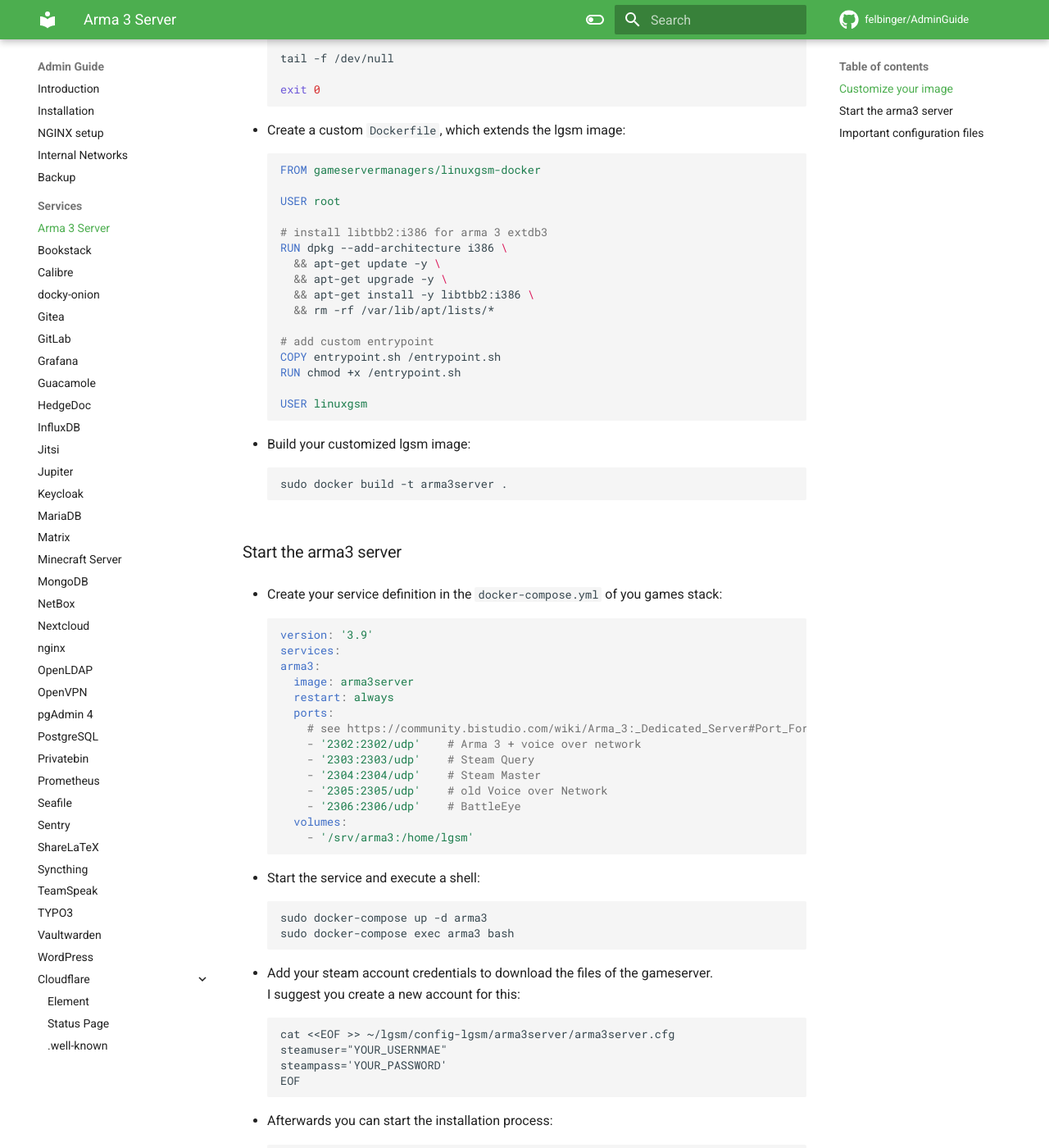
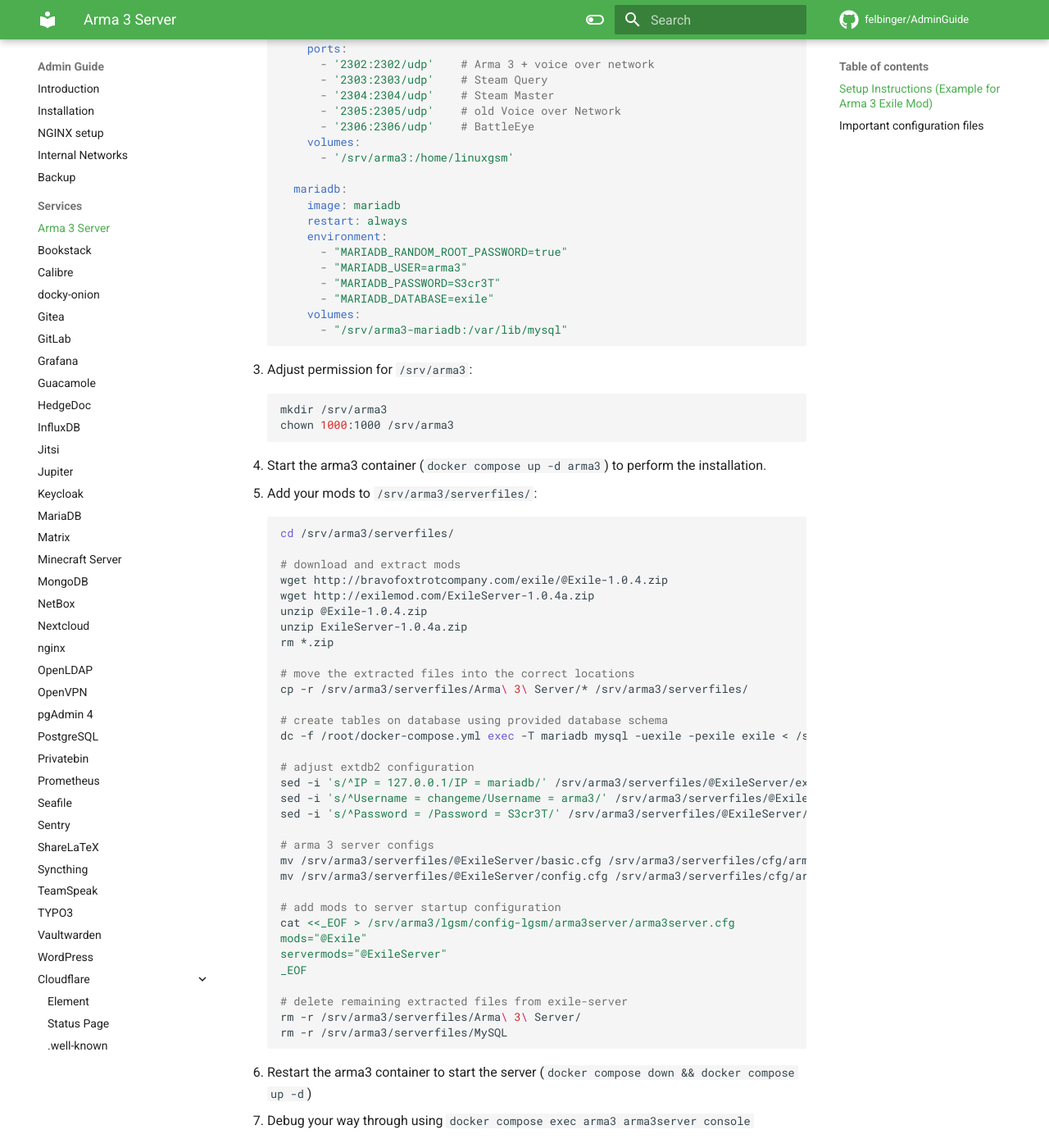
Before and after one commit to felbinger/AdminGuide, an MkDocs documentation site: the page built from docs/services/arma3.md, in a window 1280 px wide and 1400 px high, scrolled down 509 px. Shown: the whole window at 82% size. Built offline with MkDocs 1.6.1 and Material for MkDocs 9.7.7, drawn with Linux system fonts in a browser that asks for light colours; nearby versions of some CDN libraries; comment, search, counter and statistics services are not loaded; some of the changed text lies outside the part shown.

Commit message:
Update arma3.md

````diff
--- a/docs/services/arma3.md
+++ b/docs/services/arma3.md
@@ -1,91 +1,91 @@
 # Arma 3 Server
 
-### Customize your image
-* Create a custom `entrypoint.sh`, to start the Arma 3 server automatically:
-  ```shell
-  #!/bin/bash
+Based on Linux Game Server Manager, with the required packages for extdb3...
 
-  # start arma 3 server if already installed
-  if [[ -e /home/linuxgsm/arma3server && -e /home/linuxgsm/serverfiles ]]; then
-      ~/arma3server start
-  else
-      # start the installation process
-      cp /linuxgsm.sh ~/linuxgsm.sh
-      echo 4 | ~/linuxgsm.sh install
-      ~/arma3server install
-  fi
+### Setup Instructions (Example for Arma 3 Exile Mod)
+1. Install Docker
+2. Add `docker-compose.yml` in `/home/admin/arma3`:
+    ```yaml
+    version: '3.9'
 
+    services:
+      arma3:
+        image: ghcr.io/felbinger/arma3server
+        restart: always
+        environment:
+          # will be stored on filesystem (/srv/aram3/lgsm/config-lgsm/arma3server/arma3server.cfg) during installation
+          - "STEAM_USER="
+          - "STEAM_PASS="
+        ports:
+          - '2302:2302/udp'    # Arma 3 + voice over network
+          - '2303:2303/udp'    # Steam Query
+          - '2304:2304/udp'    # Steam Master
+          - '2305:2305/udp'    # old Voice over Network
+          - '2306:2306/udp'    # BattleEye
+        volumes:
+          - '/srv/arma3:/home/linuxgsm'
 
-  /usr/bin/tmux set -g status off && /usr/bin/tmux attach 2> /dev/null
+      mariadb:
+        image: mariadb
+        restart: always
+        environment:
+          - "MARIADB_RANDOM_ROOT_PASSWORD=true"
+          - "MARIADB_USER=arma3"
+          - "MARIADB_PASSWORD=S3cr3T"
+          - "MARIADB_DATABASE=exile"
+        volumes:
+          - "/srv/arma3-mariadb:/var/lib/mysql"
+    ```
 
-  tail -f /dev/null
+3. Adjust permission for `/srv/arma3`:
+    ```shell
+    mkdir /srv/arma3
+    chown 1000:1000 /srv/arma3
+    ```
 
-  exit 0
-  ```
+4. Start the arma3 container (`docker compose up -d arma3`) to perform the installation.
 
-* Create a custom `Dockerfile`, which extends the lgsm image:
-  ```Dockerfile
-  FROM gameservermanagers/linuxgsm-docker
+5. Add your mods to `/srv/arma3/serverfiles/`:
+    ```shell
+    cd /srv/arma3/serverfiles/
 
-  USER root
+    # download and extract mods
+    wget http://bravofoxtrotcompany.com/exile/@Exile-1.0.4.zip
+    wget http://exilemod.com/ExileServer-1.0.4a.zip
+    unzip @Exile-1.0.4.zip
+    unzip ExileServer-1.0.4a.zip
+    rm *.zip
 
-  # install libtbb2:i386 for arma 3 extdb3
-  RUN dpkg --add-architecture i386 \
-    && apt-get update -y \
-    && apt-get upgrade -y \
-    && apt-get install -y libtbb2:i386 \
-    && rm -rf /var/lib/apt/lists/*
+    # move the extracted files into the correct locations
+    cp -r /srv/arma3/serverfiles/Arma\ 3\ Server/* /srv/arma3/serverfiles/
 
-  # add custom entrypoint
-  COPY entrypoint.sh /entrypoint.sh
-  RUN chmod +x /entrypoint.sh
+    # create tables on database using provided database schema
+    dc -f /root/docker-compose.yml exec -T mariadb mysql -uexile -pexile exile < /srv/arma3/serverfiles/MySQL/exile.sql
 
-  USER linuxgsm
-  ```
+    # adjust extdb2 configuration
+    sed -i 's/^IP = 127.0.0.1/IP = mariadb/' /srv/arma3/serverfiles/@ExileServer/extdb-conf.ini
+    sed -i 's/^Username = changeme/Username = arma3/' /srv/arma3/serverfiles/@ExileServer/extdb-conf.ini
+    sed -i 's/^Password = /Password = S3cr3T/' /srv/arma3/serverfiles/@ExileServer/extdb-conf.ini
 
-* Build your customized lgsm image:
-  ```
-  sudo docker build -t arma3server .
-  ```
+    # arma 3 server configs
+    mv /srv/arma3/serverfiles/@ExileServer/basic.cfg /srv/arma3/serverfiles/cfg/arma3server.network.cfg
+    mv /srv/arma3/serverfiles/@ExileServer/config.cfg /srv/arma3/serverfiles/cfg/arma3server.server.cfg
 
-### Start the arma3 server
-* Create your service definition in the `docker-compose.yml` of you games stack:
-  ```yaml
-  version: '3.9'
-  services:
-  arma3:
-    image: arma3server
-    restart: always
-    ports:
-      # see https://community.bistudio.com/wiki/Arma_3:_Dedicated_Server#Port_Forwarding
-      - '2302:2302/udp'    # Arma 3 + voice over network
-      - '2303:2303/udp'    # Steam Query
-      - '2304:2304/udp'    # Steam Master
-      - '2305:2305/udp'    # old Voice over Network
-      - '2306:2306/udp'    # BattleEye
-    volumes:
-      - '/srv/arma3:/home/lgsm'
-  ```
+    # add mods to server startup configuration
+    cat <<_EOF > /srv/arma3/lgsm/config-lgsm/arma3server/arma3server.cfg
+    mods="@Exile"
+    servermods="@ExileServer"
+    _EOF
 
-* Start the service and execute a shell:
-  ```
-  sudo docker-compose up -d arma3
-  sudo docker-compose exec arma3 bash
-  ```
+    # delete remaining extracted files from exile-server
+    rm -r /srv/arma3/serverfiles/Arma\ 3\ Server/
+    rm -r /srv/arma3/serverfiles/MySQL
+    ```
 
-* Add your steam account credentials to download the files of the gameserver.
-I suggest you create a new account for this:
-  ```
-  cat <<EOF >> ~/lgsm/config-lgsm/arma3server/arma3server.cfg
-  steamuser="YOUR_USERNMAE"
-  steampass='YOUR_PASSWORD'
-  EOF
-  ```
+6. Restart the arma3 container to start the server (`docker compose down && docker compose up -d`)
 
-* Afterwards you can start the installation process:
-  ```
-  ./arma3server install
-  ```
+7. Debug your way through using `docker compose exec arma3 arma3server console`
+
 
 
 ### Important configuration files
````
